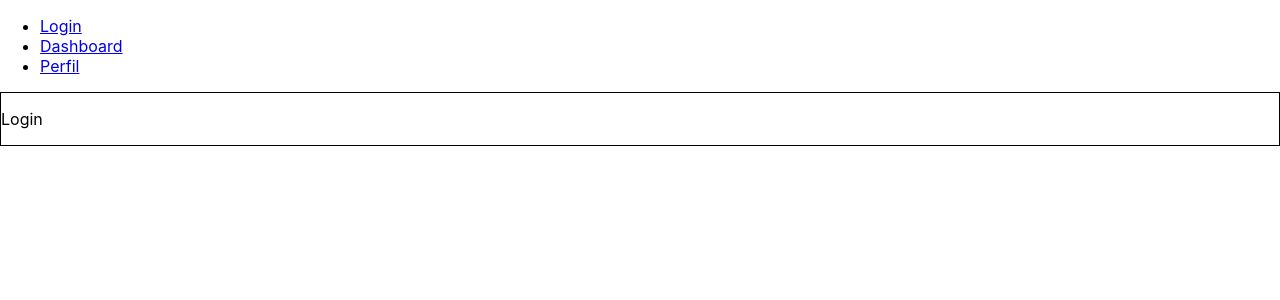
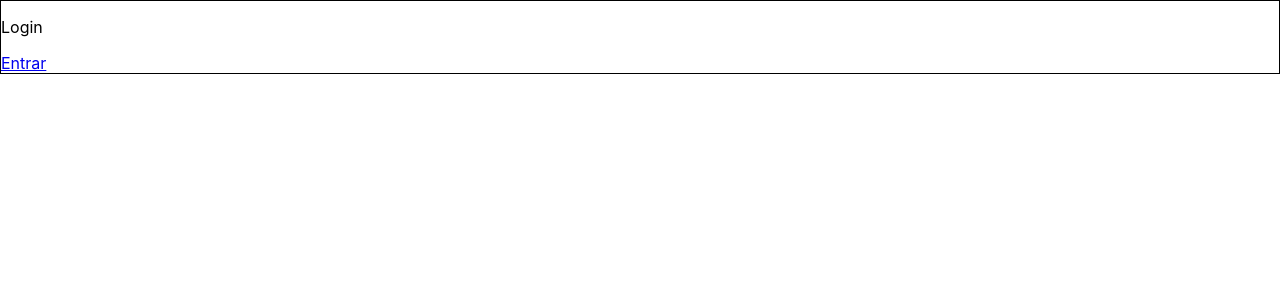
Before and after one commit to es20232/eqp4, a React (Create React App) app in the folder tigrim_base/frontend/: page / in a window 1280 px wide. Shown: the top 300 px of the page. Built offline with nearby package versions, Linux system fonts and the light colour scheme.

Commit message:
Rotas Definidas

```diff
--- a/tigrim_base/frontend/src/index.js
+++ b/tigrim_base/frontend/src/index.js
@@ -9,17 +9,16 @@ import Perfil from "./pages/Perfil";
 import Dashboard from "./pages/Dashboard";
 import Layout from "./pages/Layout";
 import NoPage from "./pages/NoPage";
-import App from "./App";
 
-export default function Index() {
+export default function App() {
   return (
     <BrowserRouter>
       <Routes>
-        <Route path="/" element={<Layout />}>
-          <Route index element={<Login />} />
+        <Route path="/" element={<Login />} />
+        <Route path="/Home" element={<Layout />}>
+        <Route index element={<Dashboard />} />
           <Route path="Register" element={<Register />} />
           <Route path="Perfil" element={<Perfil />} />
-          <Route path="Dashboard" element={<Dashboard />} />
           <Route path="*" element={<NoPage />} />
         </Route>
       </Routes>
@@ -30,7 +29,7 @@ export default function Index() {
 const root = ReactDOM.createRoot(document.getElementById("root"));
 root.render(
   <React.StrictMode>
-    <Index />
+    <App />
   </React.StrictMode>
 );
 
--- a/tigrim_base/frontend/src/pages/Login.js
+++ b/tigrim_base/frontend/src/pages/Login.js
@@ -1,3 +1,4 @@
+import { Link } from 'react-router-dom';
 import '../styles/Login.css'
 
 function Login() {
@@ -7,6 +8,7 @@ function Login() {
         <p>
           Login
         </p>
+        <Link to="/Home">Entrar</Link>
       </header>
     </div>
   );
```
